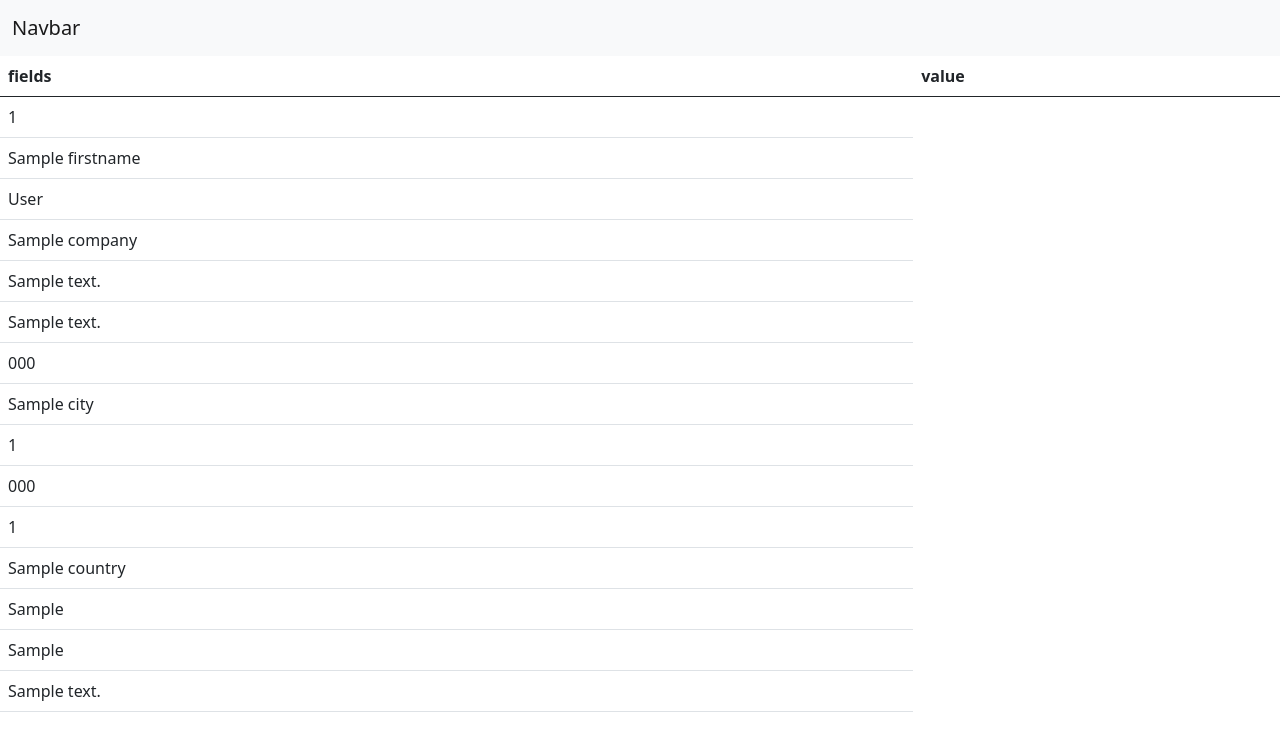
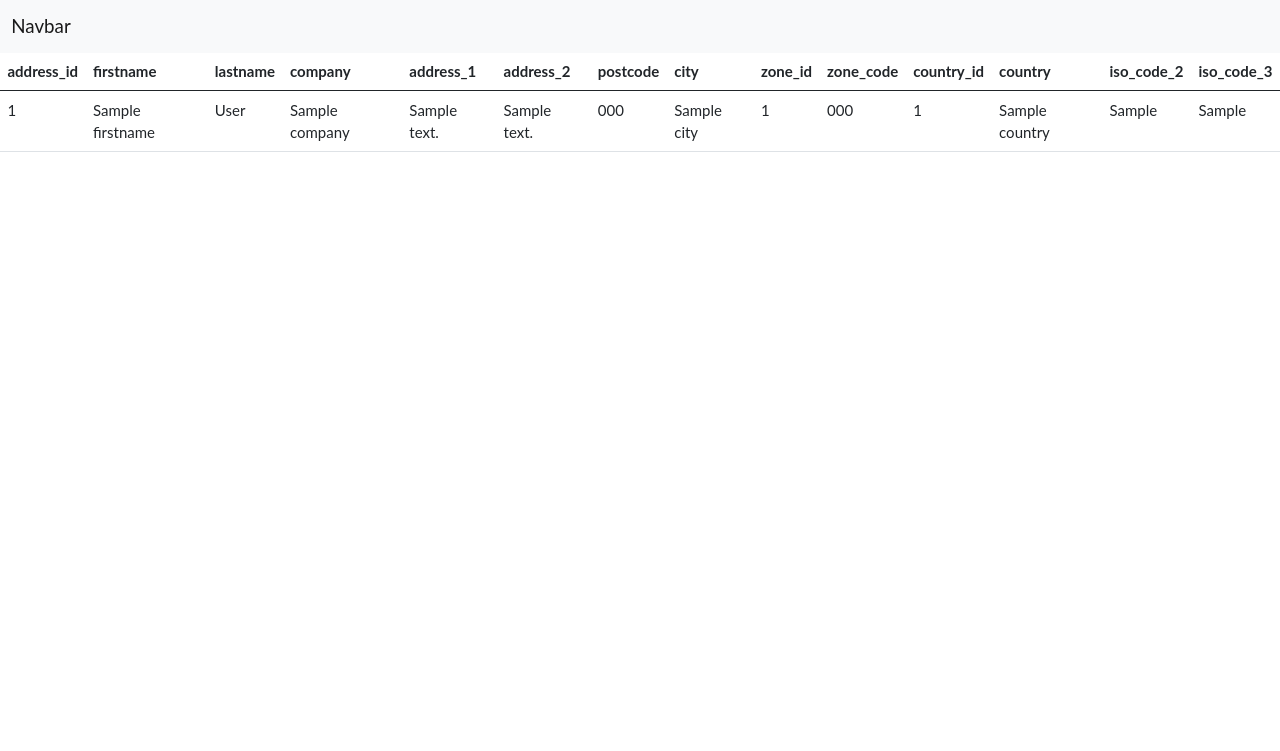
Before and after one commit to Duinobot/imb-django, a Django app: template imobile/templates/user/address.html in a window 1280 px wide. Shown: the top 751 px of the page. Run offline with Django 3.2, Linux system fonts and the light colour scheme; the template is opened without the code that fills it: most values are stand-ins (such as "Sample title", 1, 10 or a date in 2020).

Commit message:
navbar modification

```diff
--- a/imobile/templates/user/address.html
+++ b/imobile/templates/user/address.html
@@ -4,57 +4,43 @@
                <table class="table">
                <thead>
                <tr>
-                    <th scope="col">fields</th>
-                    <th scope="col">value</th>
+                    <th scope="col">address_id</th>
+                    <th scope="col">firstname</th>
+                    <th scope="col">lastname</th>
+                    <th scope="col">company</th>
+                    <th scope="col">address_1</th>
+                    <th scope="col">address_2</th>
+                    <th scope="col">postcode</th>
+                    <th scope="col">city</th>
+                    <th scope="col">zone_id</th>
+                    <th scope="col">zone_code</th>
+                    <th scope="col">country_id</th>
+                    <th scope="col">country</th>
+                    <th scope="col">iso_code_2</th>
+                    <th scope="col">iso_code_3</th>
+                    <!-- <th scope="col">address_format</th> -->
                </tr>
                </thead>
                <tbody>
                     {% for data in  address.data.addresses %}
                     <tr>
                          <td>{{data.address_id}}</td>
+                         <td>{{data.firstname}}</td>
+                         <td>{{data.lastname}}</td>
+                         <td>{{data.company}}</td>
+                         <td>{{data.address_1}}</td>
+                         <td>{{data.address_2}}</td>
+                         <td>{{data.postcode}}</td>
+                         <td>{{data.city}}</td>
+                         <td>{{data.zone_id}}</td>
+                         <td>{{data.zone_code}}</td>
+                         <td>{{data.country_id}}</td>
+                         <td>{{data.country}}</td>
+                         <td>{{data.iso_code_2}}</td>
+                         <td>{{data.iso_code_3}}</td>
+                         <!-- <td>{{data.address_format}}</td> -->
                     </tr>
-                    <tr>
-                         <td>{{data.firstname}}</td>
-                    </tr>
-                    <tr>
-                         <td>{{data.lastname}}</td>
-                    </tr>
-                    <tr>
-                         <td>{{data.company}}</td>
-                    </tr>
-                    <tr>
-                         <td>{{data.address_1}}</td>
-                    </tr>
-                    <tr>
-                         <td>{{data.address_2}}</td>
-                    </tr>
-                    <tr>
-                         <td>{{data.postcode}}</td>
-                    </tr>
-                    <tr>
-                         <td>{{data.city}}</td>
-                    </tr>
-                    <tr>
-                         <td>{{data.zone_id}}</td>
-                    </tr>
-                    <tr>
-                         <td>{{data.zone_code}}</td>
-                    </tr>
-                    <tr>
-                         <td>{{data.country_id}}</td>
-                    </tr>
-                    <tr>
-                         <td>{{data.country}}</td>
-                    </tr>
-                    <tr>
-                         <td>{{data.iso_code_2}}</td>
-                    </tr>
-                    <tr>
-                         <td>{{data.iso_code_3}}</td>
-                    </tr>
-                    <tr>
-                         <td>{{data.address_format}}</td>
-                    </tr>
+                    <!-- {{data}} -->
                     {% endfor %}
                </tbody>
                </table>
--- a/imobile/templates/user/base.html
+++ b/imobile/templates/user/base.html
@@ -5,6 +5,7 @@
     <!-- Required meta tags -->
     <meta charset="utf-8" />
     <meta name="viewport" content="width=device-width, initial-scale=1" />
+    <link rel="stylesheet" href="https://www.w3schools.com/w3css/4/w3.css">
 
     <!-- Bootstrap CSS -->
     <link
@@ -15,23 +16,66 @@
     />
 
     <title>iMobile</title>
+    <style>
+     body {
+       font-family: "Lato", sans-serif;
+     }
+
+     .sidenav {
+       height: 100%;
+       width: 0;
+       position: fixed;
+       z-index: 1;
+       top: 0;
+       left: 0;
+       background-color: #111;
+       overflow-x: hidden;
+       transition: 0.5s;
+       padding-top: 60px;
+     }
+
+     .sidenav a {
+       padding: 8px 8px 8px 32px;
+       text-decoration: none;
+       font-size: 25px;
+       color: #818181;
+       display: block;
+       transition: 0.3s;
+     }
+
+     .sidenav a:hover {
+       color: #f1f1f1;
+     }
+
+     .sidenav .closebtn {
+       position: absolute;
+       top: 0;
+       right: 25px;
+       font-size: 36px;
+       margin-left: 50px;
+     }
+
+     @media screen and (max-height: 450px) {
+       .sidenav {padding-top: 15px;}
+       .sidenav a {font-size: 18px;}
+     }
+     </style>
   </head>
   <body>
     <nav class="navbar navbar-expand-lg navbar-light bg-light">
+     <div class="sidebarBody sidebarAnimate">
+     </div>
           <div class="container-fluid">
                <a class="navbar-brand" href="">Navbar</a>
-
-
          {% block nav %} {% endblock nav %}
           </div>
     </nav>
 
+
+
+
     {% block content %} {% endblock content %}
 
-    <script
-      src="https://cdn.jsdelivr.net/npm/bootstrap@5.0.1/dist/js/bootstrap.bundle.min.js"
-      integrity="sha384-gtEjrD/SeCtmISkJkNUaaKMoLD0//ElJ19smozuHV6z3Iehds+3Ulb9Bn9Plx0x4"
-      crossorigin="anonymous"
-    ></script>
+
   </body>
 </html>
```
Also changed, not shown: imobile/db.sqlite3.
